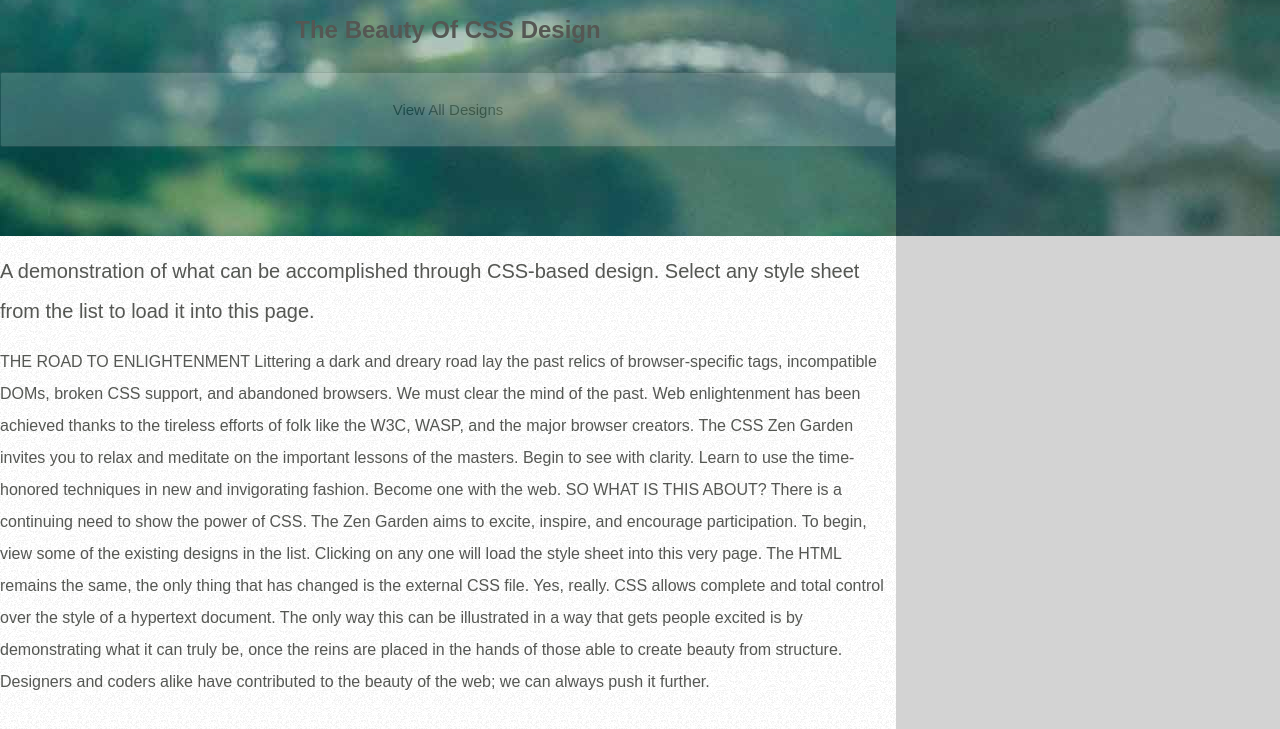
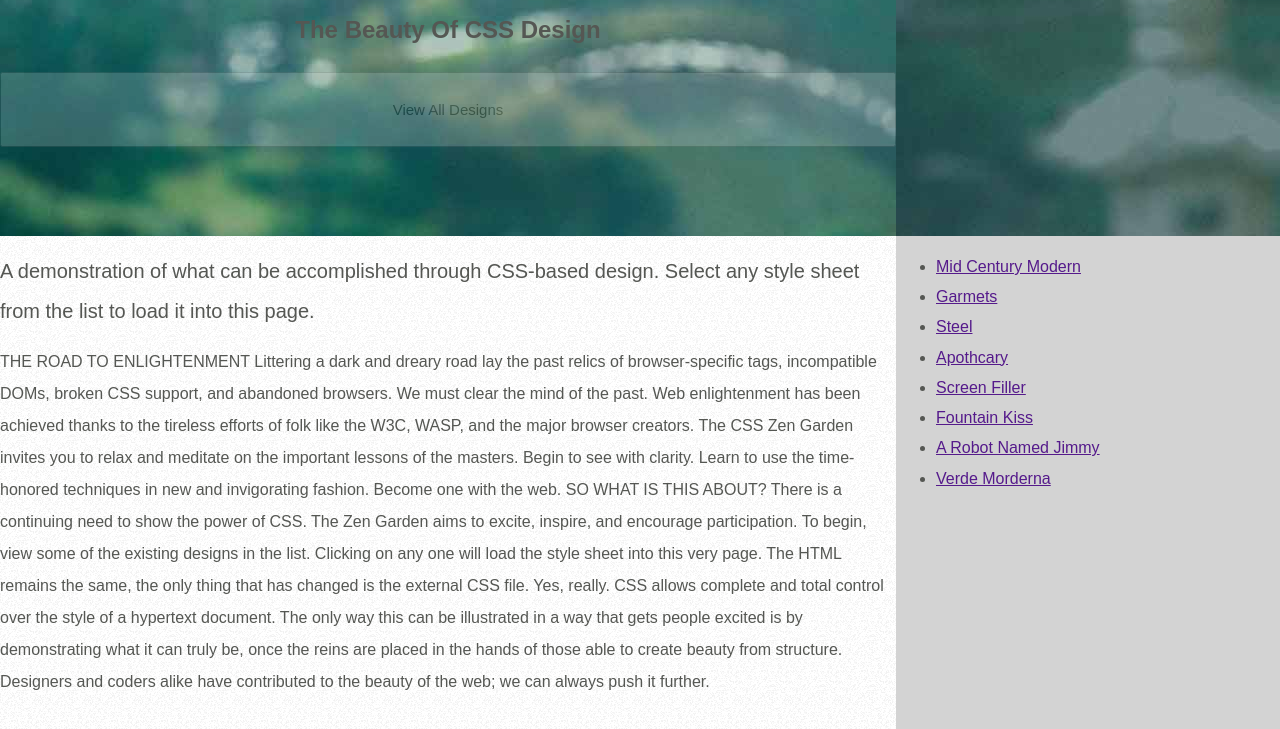
Before and after one commit to Adrian-Walker/css-zen-garden, a plain HTML site: page index.html in a window 1280 px wide. Shown: the part 64-793 px from the top of the page. Drawn offline with Linux system fonts and the light colour scheme.

Commit message:
next one

```diff
--- a/index.html
+++ b/index.html
@@ -40,7 +40,18 @@
                 contributed to the beauty of the web; we can always push it further.</p>
         </div>
         <div id="fourth">
-            <h3></h3>
+            <nav>
+                <ul>
+                    <li><a href="">Mid Century Modern</a></li>
+                    <li><a href="">Garmets</a></li>
+                    <li><a href="">Steel</a></li>
+                    <li><a href="">Apothcary</a></li>
+                    <li><a href="">Screen Filler</a></li>
+                    <li><a href="">Fountain Kiss</a></li>
+                    <li><a href="">A Robot Named Jimmy</a></li>
+                    <li><a href="">Verde Morderna</a></li>
+                </ul>
+            </nav>
         </div>
         <div id="fifth">
             <P>
```
